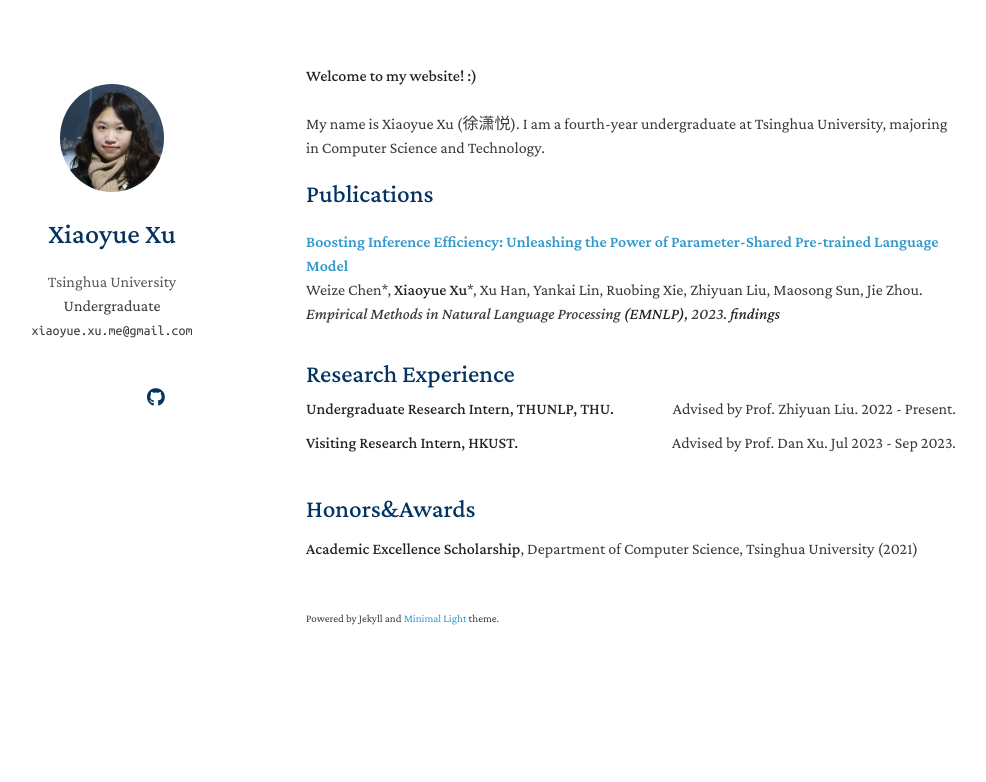
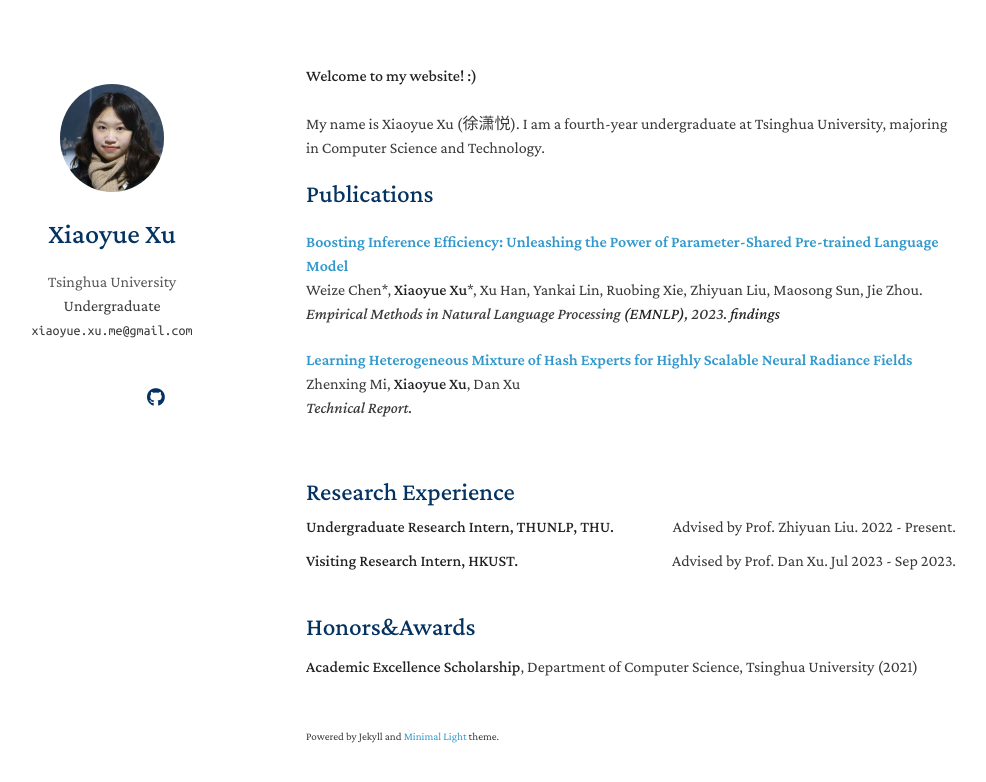
Before and after one commit to xiaoyue2002/xiaoyue2002.github.io, a Jekyll site: the page built from index.md, in a window 1280 px wide. Shown: the top 782 px of the page, without its empty margins (164-1150 px from the left). Built offline with Jekyll 4.4.1, drawn with Linux system fonts in a browser that asks for light colours; nearby versions of some CDN libraries; a style sheet for code colours, icons or effects is not loaded.

Commit message:
add back

```diff
--- a/_data/publications.yml
+++ b/_data/publications.yml
@@ -10,6 +10,10 @@
     # image: ./assets/img/teaser_example_2.png
     notes: findings
 
+  - title: "Learning Heterogeneous Mixture of Hash Experts for Highly Scalable Neural Radiance Fields"
+    authors: Zhenxing Mi, <strong>Xiaoyue Xu</strong>, Dan Xu
+    # conference_short: CVPR
+    conference: Technical Report.
     # pdf: https://arxiv.org/pdf/2002.10211.pdf
     # code: https://github.com/yaoyao-liu/class-incremental-learning/tree/main/mnemonics-training
     # page: https://class-il.mpi-inf.mpg.de/mnemonics/
```
Also changed, not shown: 1 other file.
